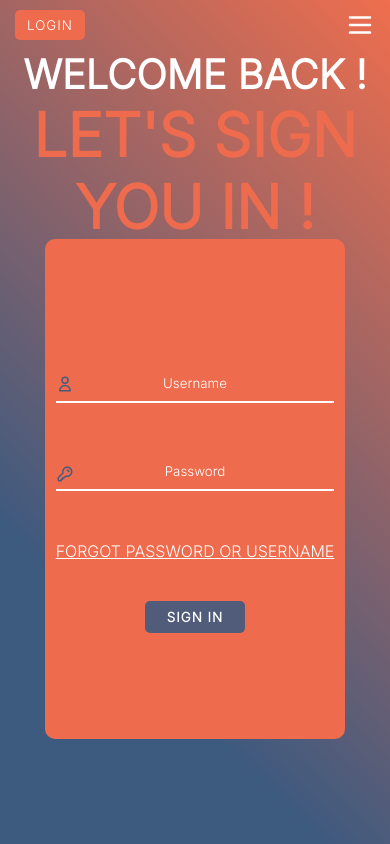
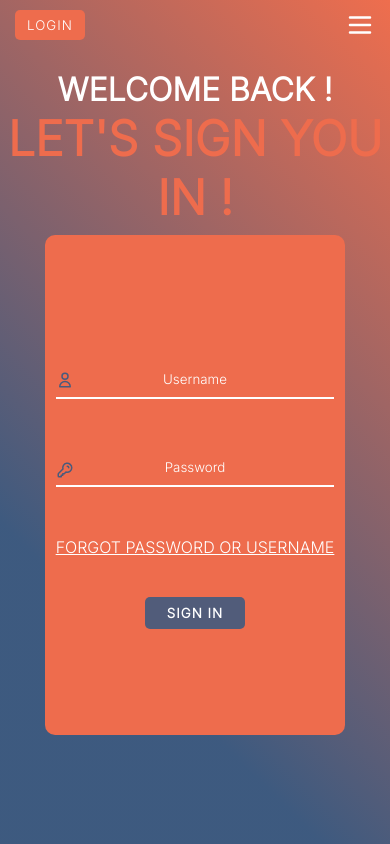
Before and after one commit to milahnmartin/energydrink-ecommerce, a PHP site: page /login.html in a window 390 px wide. Run offline with PHP 8.4, Linux system fonts and the light colour scheme.

Commit message:
tweak("fixed login title response")

```diff
--- a/styles/style.css
+++ b/styles/style.css
@@ -386,7 +386,15 @@ form span:hover{
         max-width: 300px;
         margin-top: 80px;
     }
+    .welcome-container{
+        margin-top: 20px;
+    }
 
-
+    .welcome-container h1{
+        font-size: 2rem;
+    }
+    .welcome-container h3{
+        font-size: 3rem;
+    }
 
 }
```
